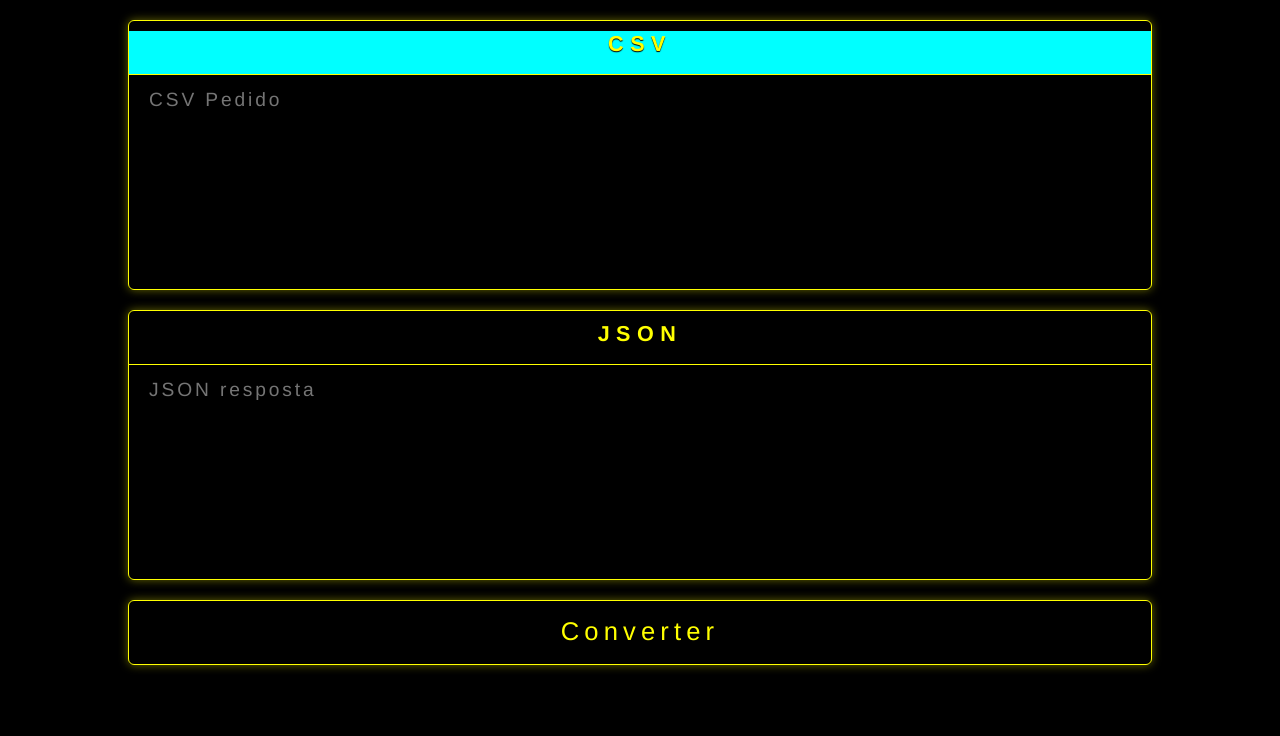
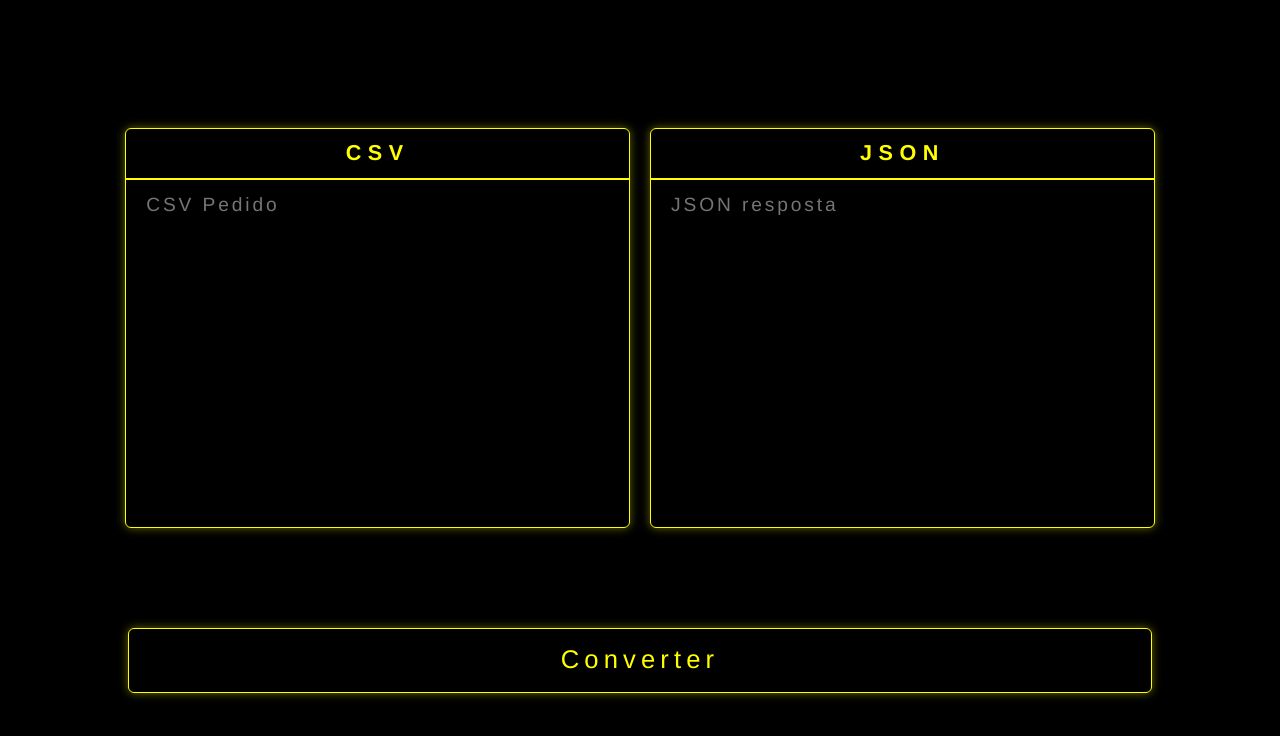
Before and after one commit to Lusk1nha/CSV-to-JSON, a plain HTML site: page public/index.html in a window 1280 px wide. Drawn offline with Linux system fonts and the light colour scheme; a web font is replaced by a local one.

Commit message:
responsive-desktop-update

```diff
--- a/public/index.html
+++ b/public/index.html
@@ -15,7 +15,7 @@
       <div id="converterContainer">
         <div class="answer">
           <h2 class="title">CSV</h2>
-          <textarea placeholder="CSV Pedido" maxlength="200"></textarea>
+          <textarea autocomplete="off" autocapitalize="off" auto-correct="off" placeholder="CSV Pedido" maxlength="200"></textarea>
 
         </div>
 
@@ -29,6 +29,8 @@
       <button class="converterBtn" type="button">Converter</button>
 
     </div>
+
+    <script src="./index.js"></script>
   </body>
 
 </html>
--- a/public/index.js
+++ b/public/index.js
@@ -0,0 +1 @@
+console.log('Starting project')
--- a/public/main.css
+++ b/public/main.css
@@ -32,7 +32,7 @@ body {
 
 #container,
 #converterContainer {
-  min-width: 225px;
+  min-width: 260px;
   width: 100%;
 
   display: flex;
@@ -51,7 +51,6 @@ body {
   flex-direction: column;
   align-items: center;
 
-  padding-top: 10px;
   margin-bottom: 20px;
 
   border: 1px solid yellow;
@@ -63,15 +62,30 @@ body {
 
 .title {
   width: 100%;
-  height: 55px;
+  height: 60px;
 
-  text-align: center;
+  display: flex;
+  align-items: center;
+  justify-content: center;
 
   color: yellow;
   font-size: 1.35em;
   letter-spacing: 0.3em;
 
-  border-bottom: 1px solid yellow;
+  border-bottom: 2px solid yellow;
+
+  -webkit-user-select: none;
+  -khtml-user-select: none;
+  -moz-user-select: none;
+  -ms-user-select: none;
+  user-select: none;
+
+  transition: color 0.4s;
+
+}
+
+.title:hover {
+  color: rgb(235, 179, 39);
 
 }
 
@@ -94,8 +108,13 @@ textarea {
 
 }
 
-.answer .title:has(+ textarea) {
-  background-color: aqua;
+textarea::selection {
+  background-color: black;
+  color: white;
+
+}
+
+.answer .title {
 
 }
 
@@ -126,7 +145,7 @@ button {
 
   cursor: pointer;
 
-  transition: background 0.5s, color 0.4s;
+  transition: background 0.4s, color 0.4s;
 
 }
 
@@ -138,3 +157,32 @@ button:hover {
   box-shadow: 0px 0px 6px yellow;
 
 }
+
+@media (min-width: 700px) {
+  body {
+    min-height: 100vh;
+
+  }
+
+  #container {
+    max-width: 1600px;
+
+  }
+
+  #converterContainer {
+    width: 82%;
+    flex-direction: row;
+
+    margin-bottom: 100px;
+
+  }
+
+  .answer,
+  .response {
+    height: 400px;
+
+    margin: 0 10px;
+
+  }
+
+}
```
